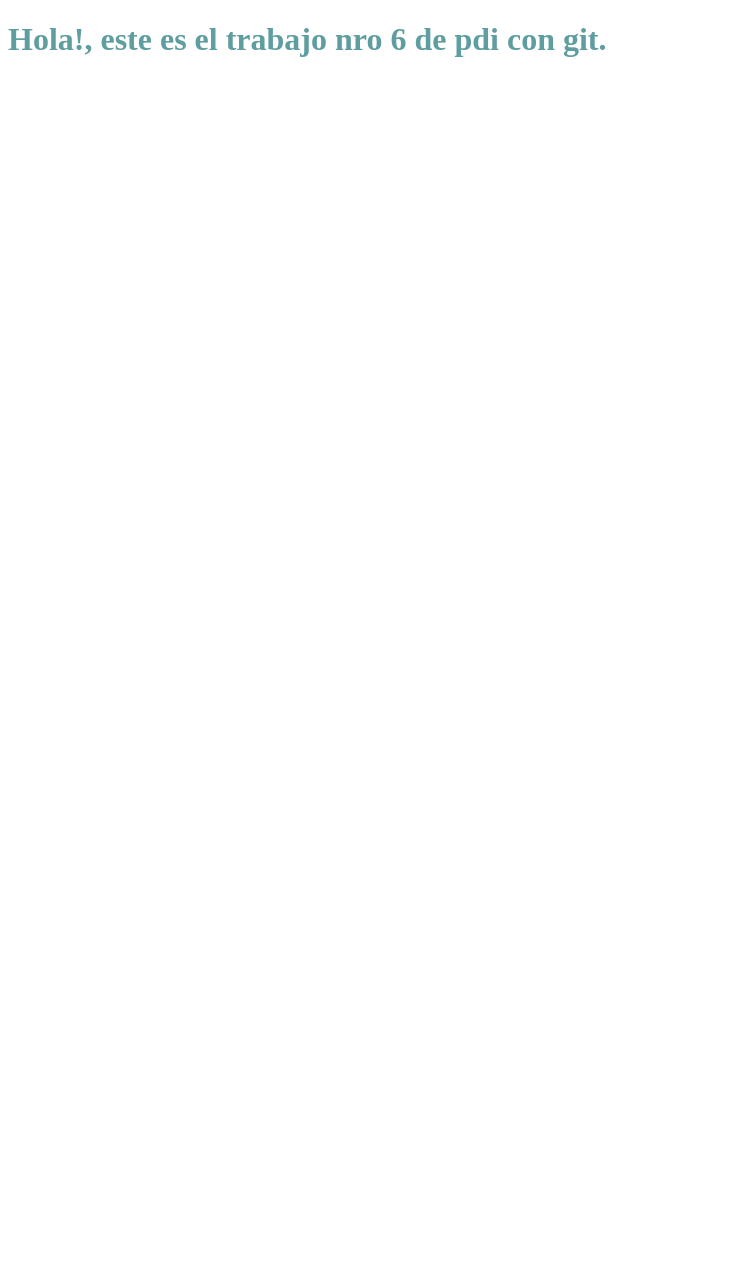
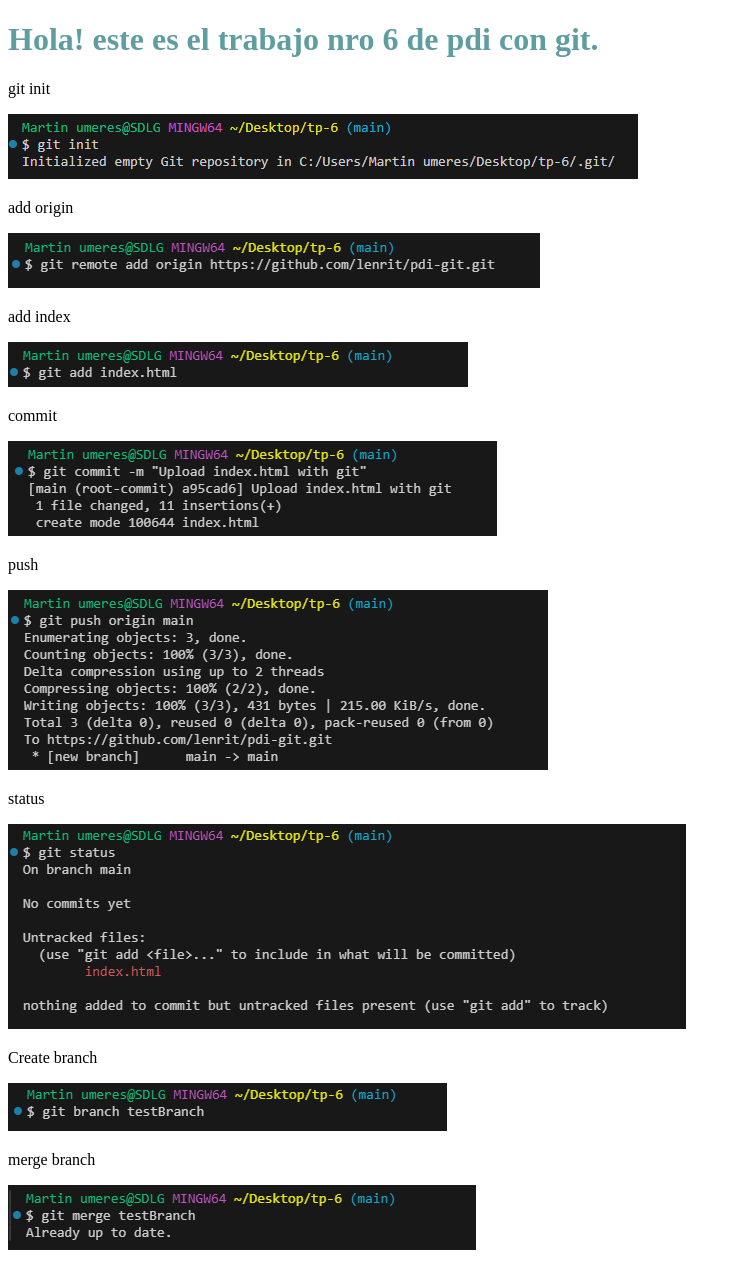
Before and after one commit to lenrit/pdi-git, a plain HTML site: page index.html in a window 1280 px wide. Shown: the whole page, without its empty margins (0-741 px from the left). Before the commit the page ends 800 px from the top, so only its background shows below. Drawn offline with Linux system fonts and the light colour scheme.

Commit message:
modified html & images

```diff
--- a/index.html
+++ b/index.html
@@ -6,6 +6,22 @@
     <title>Document</title>
 </head>
 <body>
-    <h1 style="color: cadetblue;">Hola!, este es el trabajo nro 6 de pdi con git.</h1>
+    <h1 style="color: cadetblue;">Hola! este es el trabajo nro 6 de pdi con git.</h1>
+    <p>git init</p>
+    <img src="images/init.PNG" alt="git init command">
+    <p>add origin</p>
+    <img src="images/addOrigin.PNG" alt="git remote add origin command">
+    <p>add index</p>
+    <img src="images/addIndex.PNG" alt="git add command">
+    <p>commit</p>
+    <img src="images/commit.PNG" alt="git commit command">
+    <p>push</p>
+    <img src="images/push.PNG" alt="git push command">
+    <p>status</p>
+    <img src="images/status.PNG" alt="git status command">
+    <p>Create branch</p>
+    <img src="images/createBranch.PNG" alt="git checkout branchname command">
+    <p>merge branch</p>
+    <img src="images/mergeBranch.PNG" alt="git merge branch">
 </body>
 </html>
```
Also changed, not shown: images/addIndex.PNG (added), images/addOrigin.PNG (added), images/commit.PNG (added), images/createBranch.PNG (added), images/indexCode.PNG (added), images/init.PNG (added), images/mergeBranch.PNG (added), images/push.PNG (added), images/status.PNG (added).
